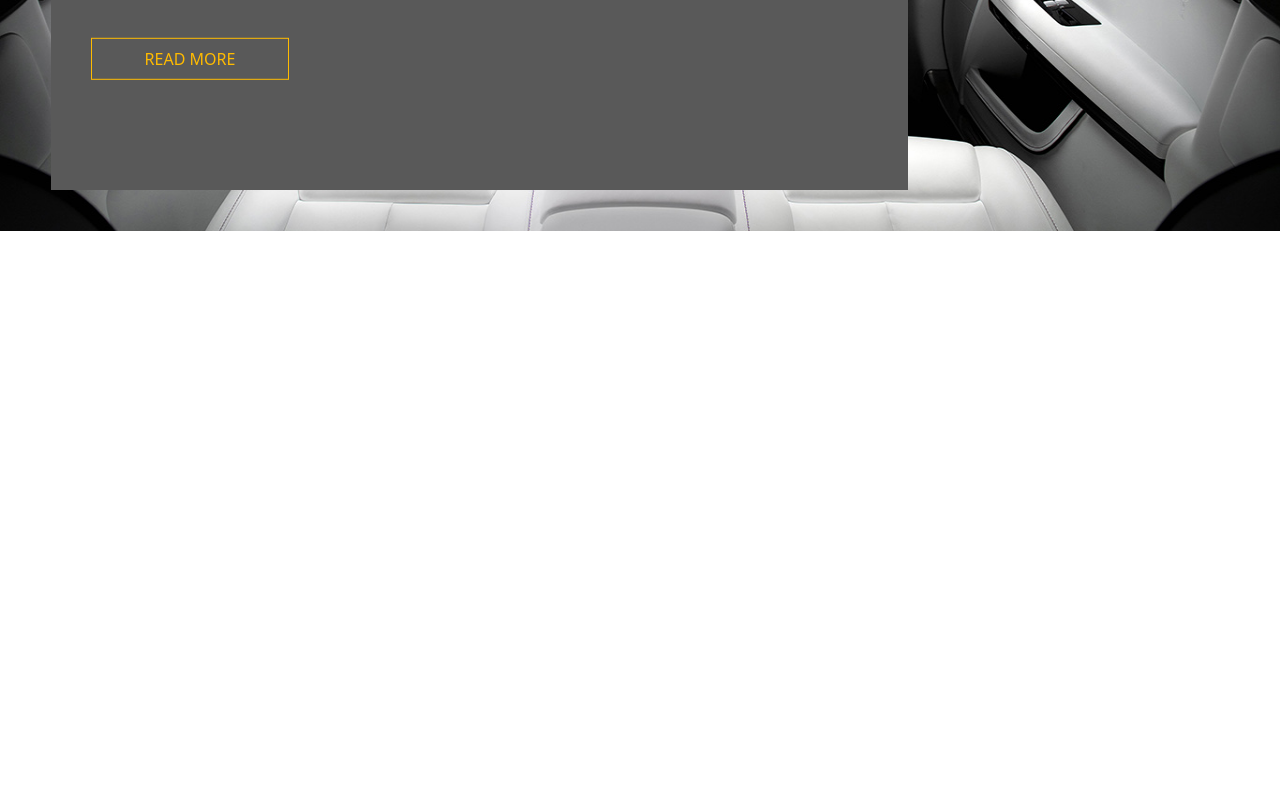
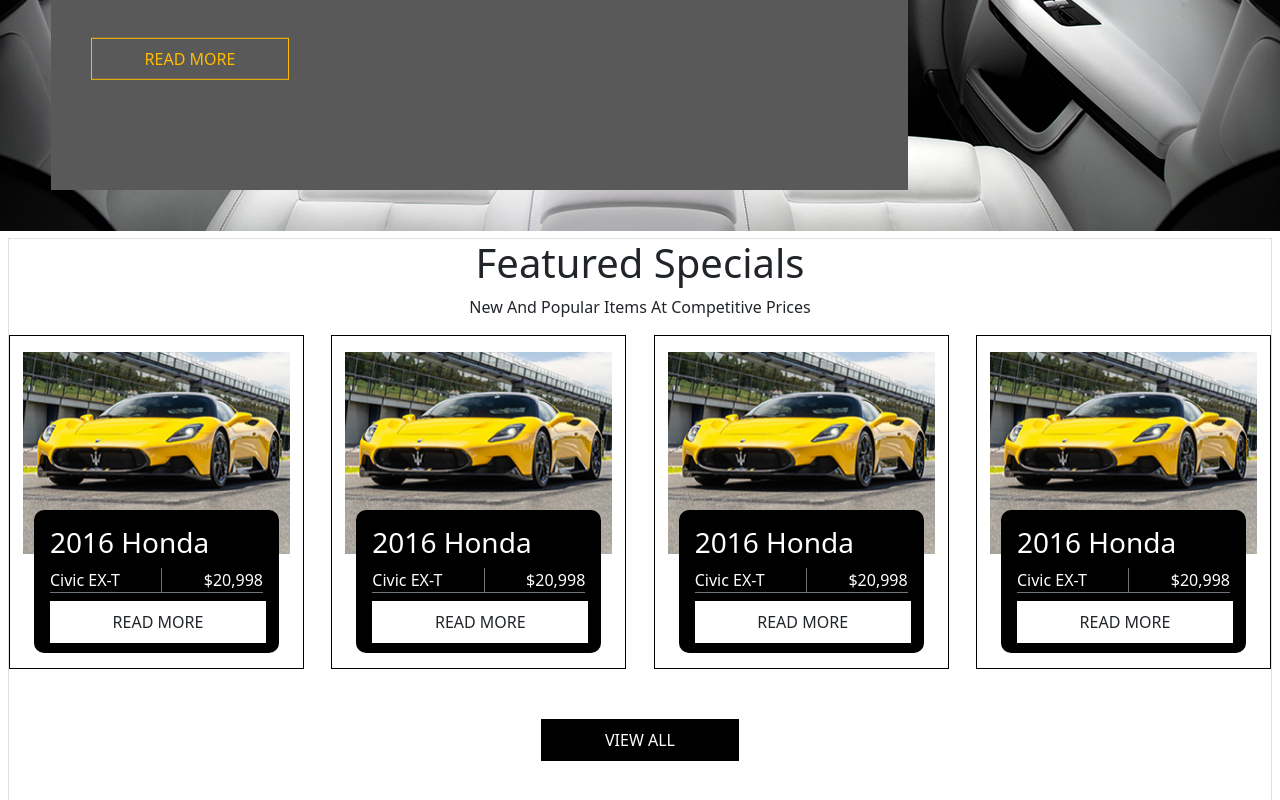
Before and after one commit to Omid-Jafari/home-project, a Next.js app: page / in a window 1280 px wide. Shown: the part 2093-2893 px from the top of the page. Before the commit the page ends 2331 px from the top, so only its background shows below. Built offline with nearby package versions, Linux system fonts and the light colour scheme.

Commit message:
compilited feature special

```diff
--- /dev/null
+++ b/components/FeaturedSpecial.js
@@ -0,0 +1,65 @@
+import styles from '../styles/FeaturedSpecial.module.scss'
+import 'bootstrap/dist/css/bootstrap.min.css';
+
+
+const featuredSpecial = () => {
+  return (
+    <div className={`${styles.wrapper} text-center border`}>
+        <h1>Featured Specials</h1>
+        <p>New And Popular Items At Competitive Prices</p>
+        <div className='d-flex justify-content-between align-items-center flex-row text-white'>
+            <div>
+              <img className='pt-3' src='/maserati.png' alt='maserati' />
+              <div className='p-3'>
+                <h3 className='text-start'>2016 Honda</h3>
+                <div className='d-flex flex-row justify-content-between border-bottom border-secondary mb-2'>
+                  <div>Civic EX-T</div>
+                  <div className='border-start border-secondary'></div>
+                  <div>$20,998</div>
+                </div>
+              <div className={`${styles.Button} d-flex justify-content-center align-items-center bg-white text-dark`}>READ MORE</div>
+              </div>
+            </div>
+            <div>
+              <img className='pt-3' src='/maserati.png' alt='maserati' />
+              <div className='p-3'>
+                <h3 className='text-start'>2016 Honda</h3>
+                <div className='d-flex flex-row justify-content-between border-bottom border-secondary mb-2'>
+                  <div>Civic EX-T</div>
+                  <div className='border-start border-secondary'></div>
+                  <div>$20,998</div>
+                </div>
+              <div className={`${styles.Button} d-flex justify-content-center align-items-center bg-white text-dark`}>READ MORE</div>
+              </div>
+            </div>
+            <div>
+              <img className='pt-3' src='/maserati.png' alt='maserati' />
+              <div className='p-3'>
+                <h3 className='text-start'>2016 Honda</h3>
+                <div className='d-flex flex-row justify-content-between border-bottom border-secondary mb-2'>
+                  <div>Civic EX-T</div>
+                  <div className='border-start border-secondary'></div>
+                  <div>$20,998</div>
+                </div>
+              <div className={`${styles.Button} d-flex justify-content-center align-items-center bg-white text-dark`}>READ MORE</div>
+              </div>
+            </div>
+            <div>
+              <img className='pt-3' src='/maserati.png' alt='maserati' />
+              <div className='p-3'>
+                <h3 className='text-start'>2016 Honda</h3>
+                <div className='d-flex flex-row justify-content-between border-bottom border-secondary mb-2'>
+                  <div>Civic EX-T</div>
+                  <div className='border-start border-secondary'></div>
+                  <div>$20,998</div>
+                </div>
+              <div className={`${styles.Button} d-flex justify-content-center align-items-center bg-white text-dark`}>READ MORE</div>
+              </div>
+            </div>
+        </div>
+        <div className={styles.viewAllButton}>VIEW ALL</div>
+    </div>
+  )
+}
+
+export default featuredSpecial
--- a/pages/index.js
+++ b/pages/index.js
@@ -1,4 +1,5 @@
 import Body1 from "../components/Body1";
+import FeaturedSpecial from "../components/FeaturedSpecial";
 import Hero from "../components/Hero";
 import Nav from "../components/Nav";
 import ShowRome from "../components/ShowRome";
@@ -12,6 +13,7 @@
       <Body1 />
       <ShowRome />
       <Welcome />
+      <FeaturedSpecial />
     </>
   )
 }
--- /dev/null
+++ b/styles/FeaturedSpecial.module.scss
@@ -0,0 +1,49 @@
+.wrapper {
+    position: absolute;
+    top: 2331px;
+    left: 50%;
+    transform: translateX(-50%);
+    width: 1264px;
+    height: 570px;
+
+    & > div {
+        & > div {
+            width: 295px;
+            height: 334px;
+            border: 1px solid black;
+
+            img {
+                width: 267px;
+                height: 218px;
+            }
+
+            & > div {
+                width: 245px;
+                height: 143px;
+                background-color: black;
+                border-radius: 10px;
+                position: relative;
+                bottom: 44px;
+                margin: 0 auto;
+
+            }
+        }
+    }
+
+}
+
+.Button {
+    width: 216px;
+    height: 42px;
+}
+
+.viewAllButton {
+    width: 198px;
+    height: 42px;
+    background-color: black;
+    color: white;
+    margin: 50px auto;
+    display: flex;
+    justify-content: center;
+    align-items: center;
+}
```
